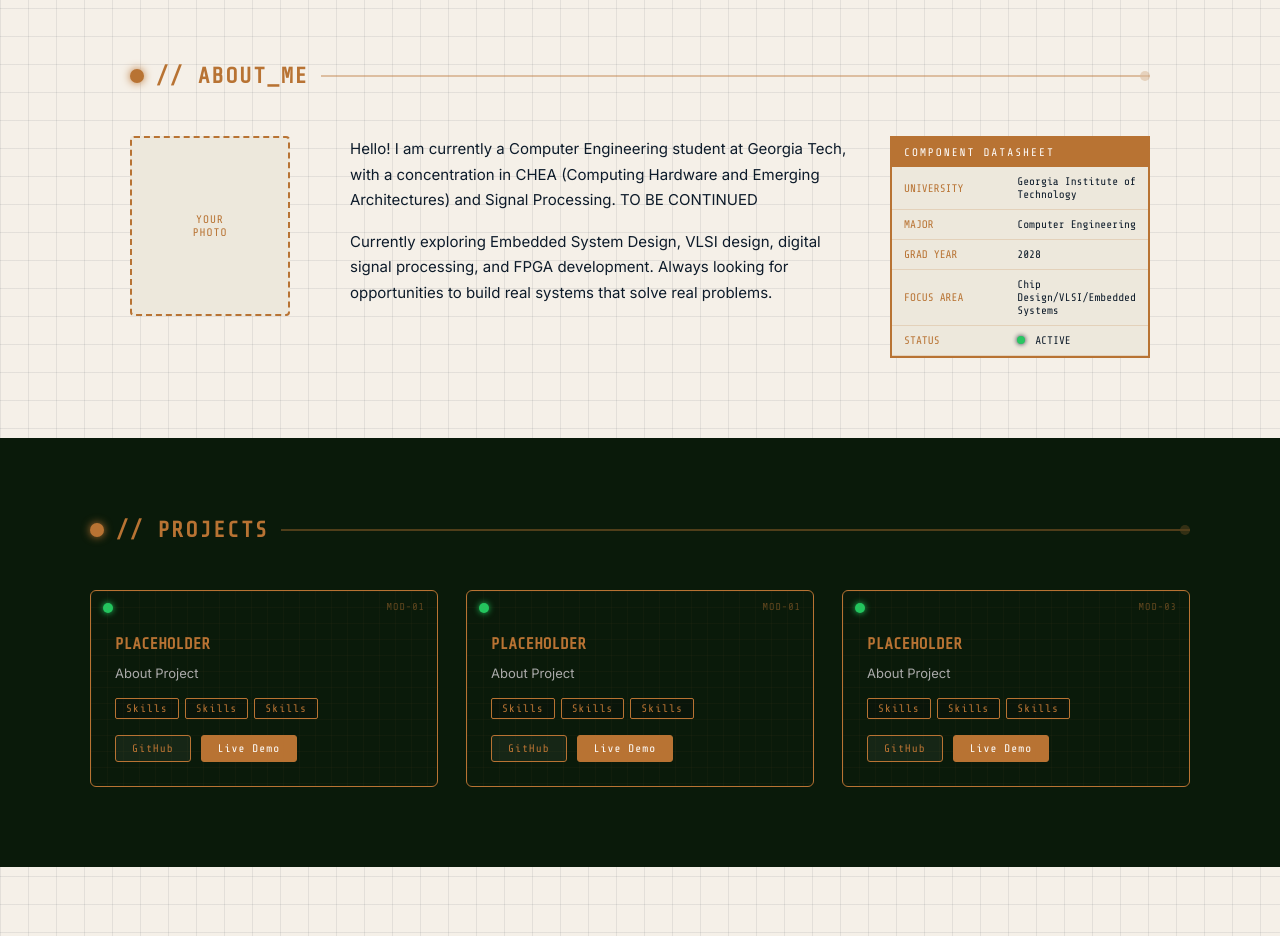
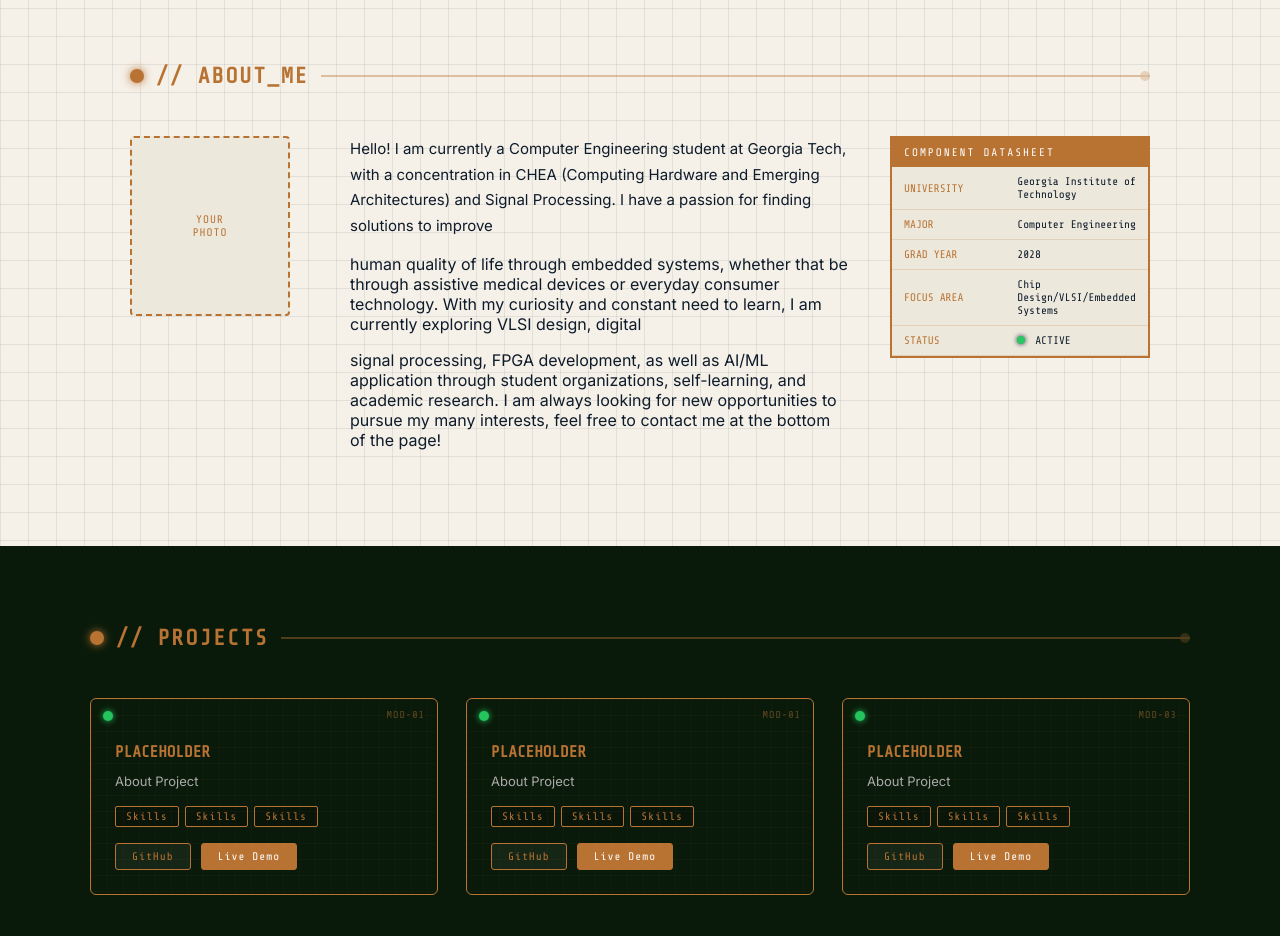
Before and after one commit to jyrhamae/portfolio, a plain HTML site: page index.html in a window 1280 px wide. Shown: the part 860-1796 px from the top of the page. Drawn offline with nearby package versions, Linux system fonts and the light colour scheme.

Commit message:
Revise about section in index.html
Updated personal introduction and interests in the about section.

```diff
--- a/index.html
+++ b/index.html
@@ -91,9 +91,9 @@
       </div>
 
       <div class="about-text">
-        <p>Hello! I am currently a Computer Engineering student at Georgia Tech, with a concentration in CHEA (Computing Hardware and Emerging Architectures) and Signal Processing. TO BE CONTINUED
-        </p>
-        <p>Currently exploring Embedded System Design, VLSI design, digital signal processing, and FPGA development. Always looking for opportunities to build real systems that solve real problems.</p>
+        <p>Hello! I am currently a Computer Engineering student at Georgia Tech, with a concentration in CHEA (Computing Hardware and Emerging Architectures) and Signal Processing. I have a passion for finding solutions to improve
+        </p>human quality of life through embedded systems, whether that be through assistive medical devices or everyday consumer technology. With my curiosity and constant need to learn, I am currently exploring VLSI design, digital
+      </p>signal processing, FPGA development, as well as AI/ML application through student organizations, self-learning, and academic research. I am always looking for new opportunities to pursue my many interests, feel free to contact me at the bottom of the page!</p>
       </div>
 
       <div class="datasheet-block">
```
